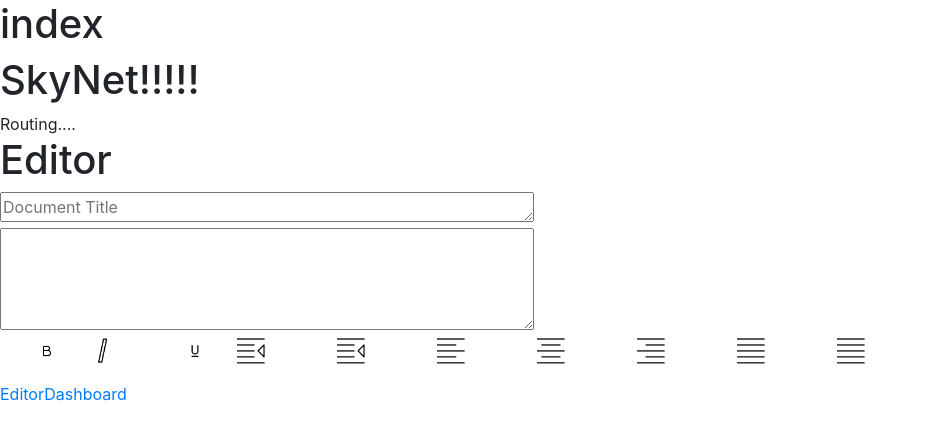
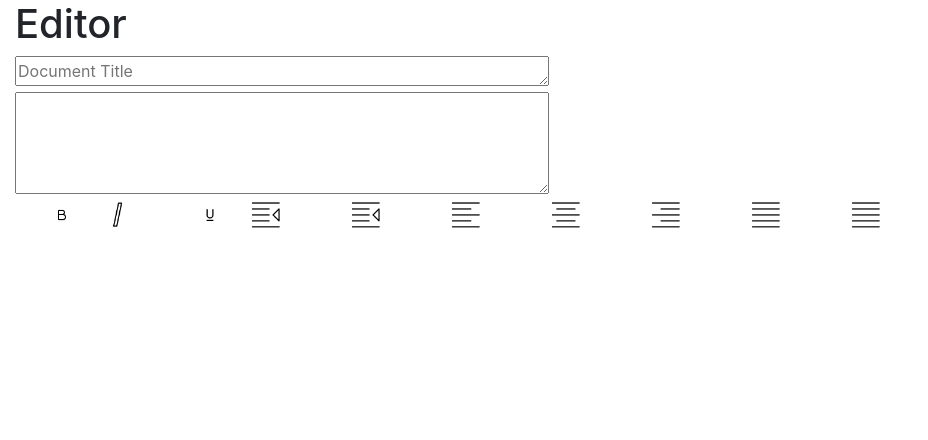
Before and after one commit to sn31/SkyDocs, an Angular app: page /editor in a window 1280 px wide. Shown: the top 440 px of the page, without its empty margins (0-928 px from the left). Built offline with nearby package versions, Linux system fonts and the light colour scheme.

Commit message:
fix main app layout

```diff
--- a/src/app/app.component.html
+++ b/src/app/app.component.html
@@ -1,4 +1,3 @@
-<h1>SkyNet!!!!!</h1>
-<router-outlet>Routing....</router-outlet>
-<a routerLink="editor">Editor</a>
-<a routerLink="dash">Dashboard</a>
+<div class="container-fluid">
+<router-outlet></router-outlet>
+</div>
--- a/src/index.html
+++ b/src/index.html
@@ -9,7 +9,7 @@
   <link rel="icon" type="image/x-icon" href="favicon.ico">
 </head>
 <body>
-  <h1>index</h1>
+
   <app-root></app-root>
 </body>
 </html>
```
